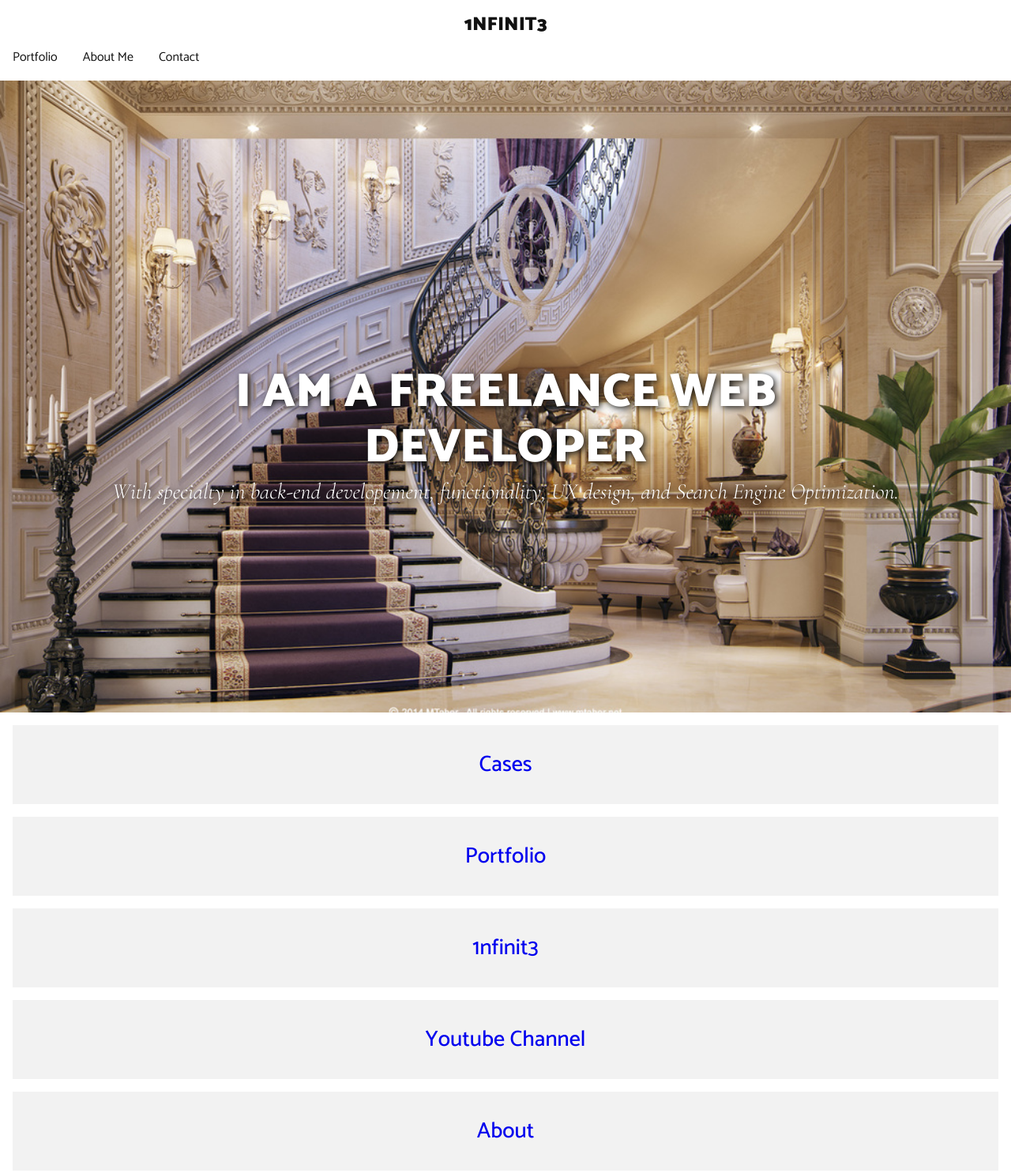
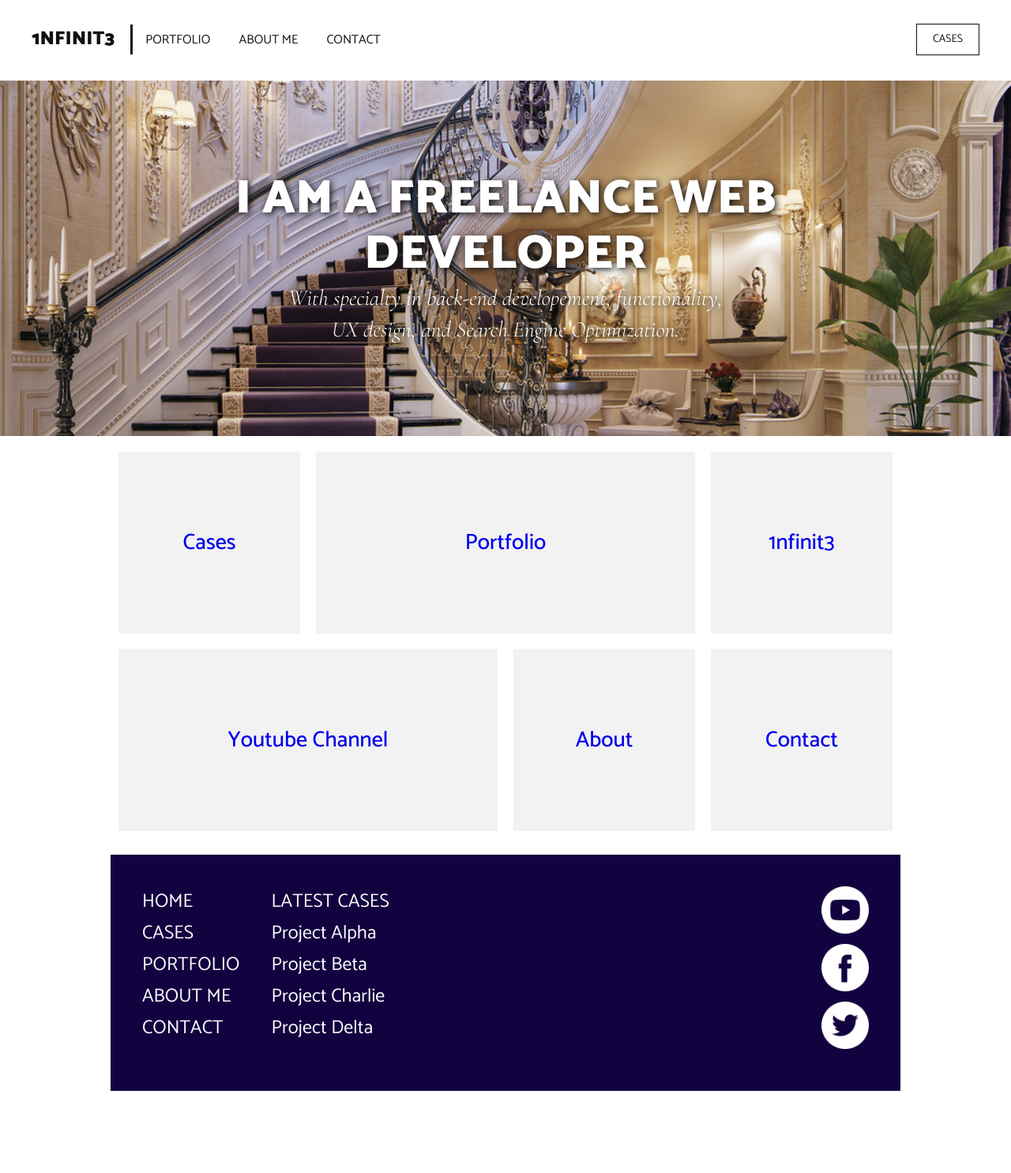
Before and after one commit to m-boulton/portfolio1, a plain HTML site: page index.html in a window 1280 px wide. Shown: the top 1485 px of the page at 79% size. After the commit the page ends 1381 px from the top, so only its background shows below. Drawn offline with nearby package versions, Linux system fonts and the light colour scheme.

Commit message:
part one finalized

```diff
--- a/index.html
+++ b/index.html
@@ -35,6 +35,7 @@
                 </h1>
             </div>
         </section>
+        <div class="wrapper">
             <section class="boxlinks">
                 <a href="cases.html">
                     <div class="boxlink-square">
@@ -67,7 +68,9 @@
                     </div>
                 </a>
             </section>
+        </div>
     </main>
+    <div class="wrapper">
         <footer>
             <ul class="footer-links-main">
                 <li><a href="home.html">HOME</a></li>
@@ -95,7 +98,7 @@
                 </a>
             </div>
         </footer>
-
+    </div>
 </body>
 
 </html>
--- a/style.css
+++ b/style.css
@@ -62,6 +62,7 @@ header {
     width: 100%;
     height: 100px;
     top: 0;
+    position: sticky;
 }
 
 header .header-brand {
@@ -84,9 +85,9 @@ header nav ul {
 
 header nav ul li {
     display: inline-block;
-    float: left;
     list-style: none;
     padding: 0 16px;
+    text-transform: uppercase;
 }
 
 header nav ul li a {
@@ -99,7 +100,7 @@ header .header-cases {
     display: none;
 }
 
-@media only screen and (min-width 1000px) {
+@media only screen and (min-width: 1000px) {
     header .header-brand {
         margin: 31px 0;
         text-align: left;
@@ -110,26 +111,33 @@ header .header-cases {
     }
 
     header nav ul {
-        margin: 20px 0;
-        float: left;
+        display: inline-block;
+        line-height: 38px;
+        text-align: left;
+        margin: 31px 0;
+        padding: 0 20 0 40px;
     }
 
     header nav ul li {
-        float: right;
-        list-style: none;
         padding: 0 16px;
     }
 
     header nav ul li a {
-        font-family: catamaran;
         font-size: 16px;
-        color: #111;
-        line-height: 60px;
-
     }
 
     header .header-cases {
-        display: none;
+        font-family: catamaran;
+        display: block;
+        float: right;
+        text-align: right;
+        padding: 0 20px;
+        margin: 30px 40px;
+        font-size: 14px;
+        color: #111;
+        line-height: 38px;
+        text-transform: uppercase;
+        border: #111 solid 1px;
     }
 }
 
@@ -140,7 +148,6 @@ header .header-cases {
 
 
 .index-banner {
-    padding-top: 100px;
     width: 100%;
     height: calc(100vh - 100px);
     background-image: url('img/banner3.jpg');
@@ -181,7 +188,6 @@ header .header-cases {
     color: #111;
     text-align: center;
     display: block;
-    position: relative;
 }
 .boxlink-square {
     margin: 16px 16px 0px;
@@ -197,6 +203,48 @@ header .header-cases {
     line-height: 100px;
     background-color: #f2f2f2;
 }
+
+@media only screen and (min-width: 1000px) {
+    .wrapper {
+        width: 1000px;
+        margin: 0 auto;
+    }
+
+    .index-banner {
+        height: 450px;
+        margin-bottom: 10px;
+    }
+    .index-banner h1 {
+        display: block;
+        width: 560px;
+        margin: 0 auto;
+    }
+
+    .boxlinks {
+        margin: 0 auto;
+        font-size: 0px;
+        overflow: hidden;
+    }
+
+    .boxlink-square {
+        font-size: 28px;
+        margin: 10px;
+        width: calc(25% - 20px);
+        height: 230px;
+        line-height: 230px;
+        float: left;
+    }
+    .boxlink-rectangle {
+        font-size: 28px;
+        margin: 10px;
+        width: calc(50% - 20px);
+        height: 230px;
+        line-height: 230px;
+        float: left;
+    }
+}
+
+
 
 /*--- Footer ---*/
 /*--- Footer ---*/
@@ -225,9 +273,7 @@ footer ul li a {
     line-height: 40px;
     color: #fff;
 }
-.footer-links-main {
 
-}
 .footer-links-cases {
     display: none;
 }
@@ -240,3 +286,14 @@ footer ul li a {
     margin-bottom: 10px;
     filter: invert(1);
 }
+
+@media only screen and (min-width: 1000px) {
+    .footer-links-cases{
+        display: block;
+        margin-left: 40px;
+        font-family: catamaran;
+        font-size: 24px;
+        line-height: 40px;
+        color: #fff;
+    }
+}
```
Lines whose indentation alone changed are shown as unchanged.
